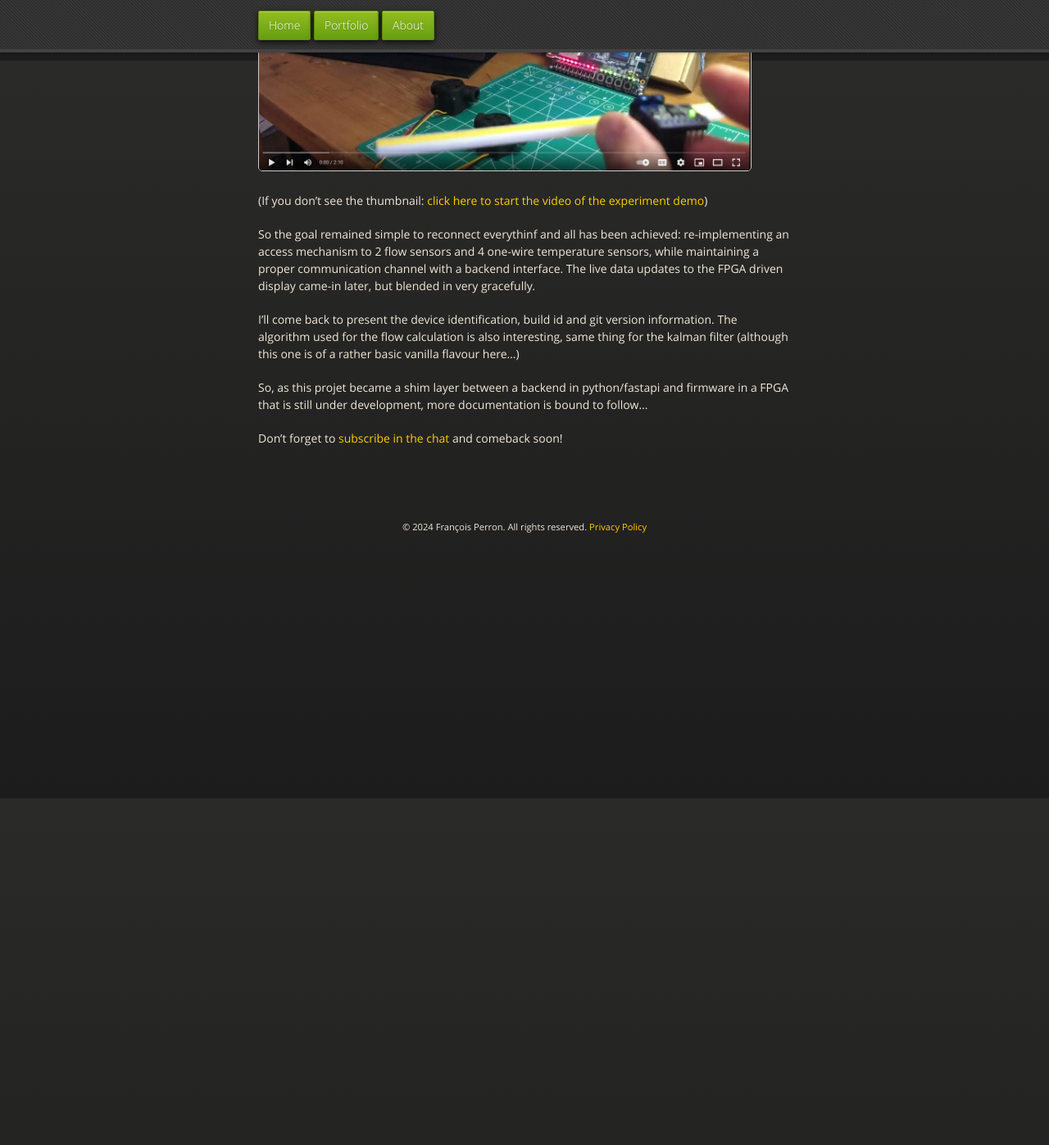
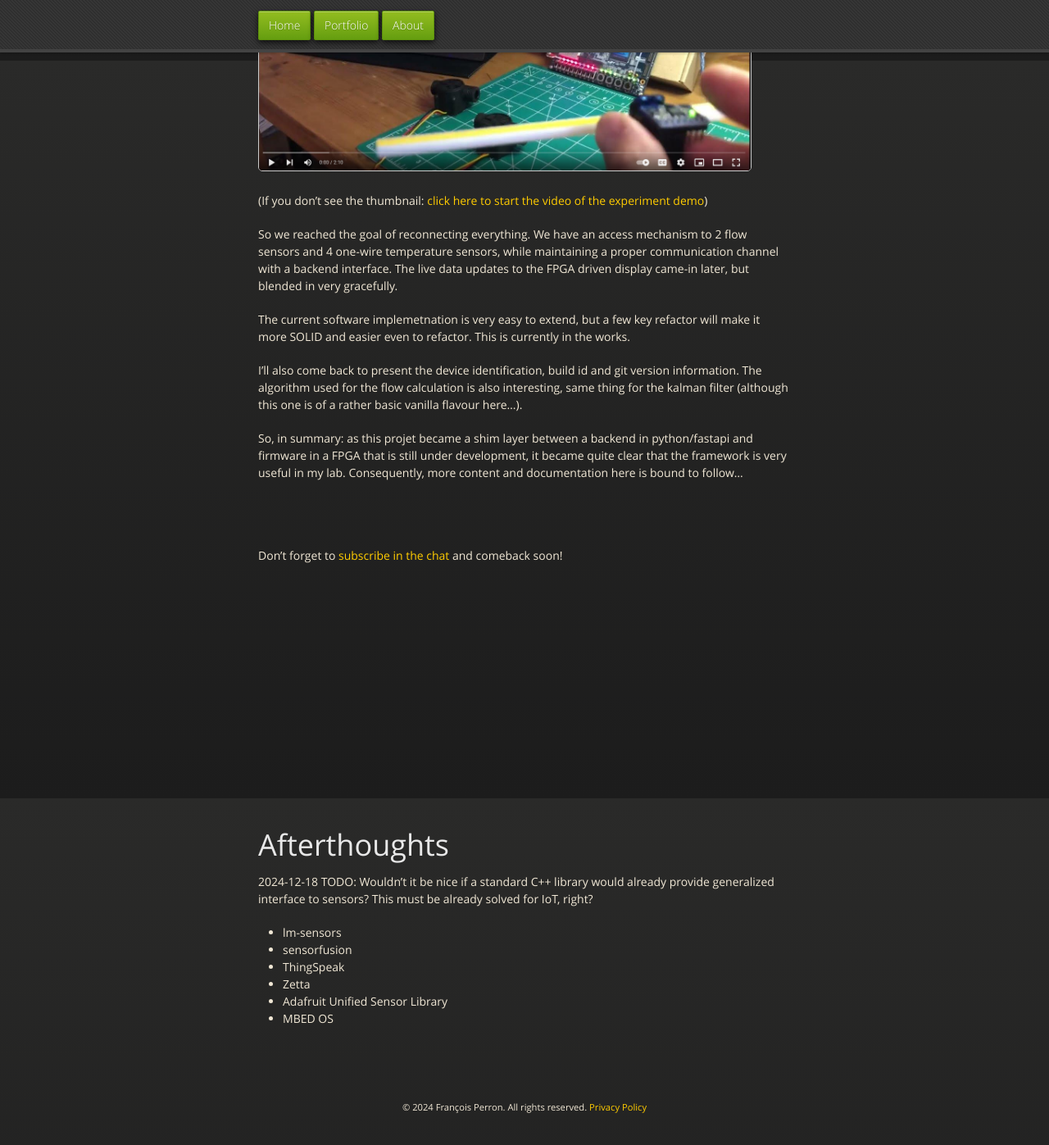
Before and after one commit to fperron-kt88/fx-portfolio, a Jekyll site: the page built from _posts/2024-12-17-new-esp32-flow-and-temp.md, in a window 1280 px wide and 1400 px high, scrolled down 5326 px. Shown: the top 1397 px of the window at 82% size. Built offline with Jekyll 4.4.1, drawn with Linux system fonts in a browser that asks for light colours; comment, search, counter and statistics services are not loaded; before the commit the page ends 6018 px from its top, so only the background shows below that; some of the changed text lies outside the part shown.

Commit message:
feat: more conducive conclusion for esp32

```diff
--- a/_posts/2024-12-17-new-esp32-flow-and-temp.md
+++ b/_posts/2024-12-17-new-esp32-flow-and-temp.md
@@ -23,7 +23,9 @@ asking Dall-E to help me with the visuals." %}
 
 # {{page.title}}
 
-Here is a recent one. The code is [in this github repo](https://github.com/fperron-kt88/fx-grpc-auto-detect).
+Here is a recent one. The code is [in this github
+repo](https://github.com/fperron-kt88/fx-grpc-auto-detect). It should be
+made availlable soon.
 
 <div class="image-stack-wrapper">
   <div class="diagonal-stack">
@@ -349,21 +351,43 @@ real time and update the display.
 
 (If you don't see the thumbnail: [click here to start the video of the experiment demo](https://www.youtube.com/watch?v=IqowHkFn10U))
 
-So the goal remained simple to reconnect everythinf and all has been
-achieved: re-implementing an access mechanism to 2 flow sensors and 4
-one-wire temperature sensors, while maintaining a proper communication
-channel with a backend interface. The live data updates to the FPGA
-driven display came-in later, but blended in very gracefully.
+So we reached the goal of reconnecting everything.  We have an access
+mechanism to 2 flow sensors and 4 one-wire temperature sensors, while
+maintaining a proper communication channel with a backend interface. The
+live data updates to the FPGA driven display came-in later, but blended
+in very gracefully.
 
-I'll come back to present the device identification, build id and git
-version information. The algorithm used for the flow calculation is also
-interesting, same thing for the kalman filter (although this one is of
-a rather basic vanilla flavour here...)
+The current software implemetnation is very easy to extend, but a few
+key refactor will make it more SOLID and easier even to refactor. This
+is currently in the works.
 
-So, as this projet became a shim layer between a backend in python/fastapi
-and firmware in a FPGA that is still under development, more documentation
-is bound to follow...
+I'll also come back to present the device identification, build id and
+git version information. The algorithm used for the flow calculation is
+also interesting, same thing for the kalman filter (although this one
+is of a rather basic vanilla flavour here...).
 
+So, in summary: as this projet became a shim layer between a
+backend in python/fastapi and firmware in a FPGA that is still under
+development, it became quite clear that the framework is very useful
+in my lab. Consequently, more content and documentation here is bound
+to follow...
+
+{% include spacer.html size="5rem" %}
 Don't forget to <a href="javascript:;"
 onclick="tidioChatApi.display(true);tidioChatApi.open()">subscribe in
 the chat</a> and comeback soon!
+
+
+{% include spacer.html size="20rem" %}
+
+# Afterthoughts
+
+2024-12-18 TODO: Wouldn't it be nice if a standard C++ library
+would already provide generalized interface to sensors? This must be
+already solved for IoT, right?
+- lm-sensors
+- sensorfusion
+- ThingSpeak
+- Zetta
+- Adafruit Unified Sensor Library
+- MBED OS
```
